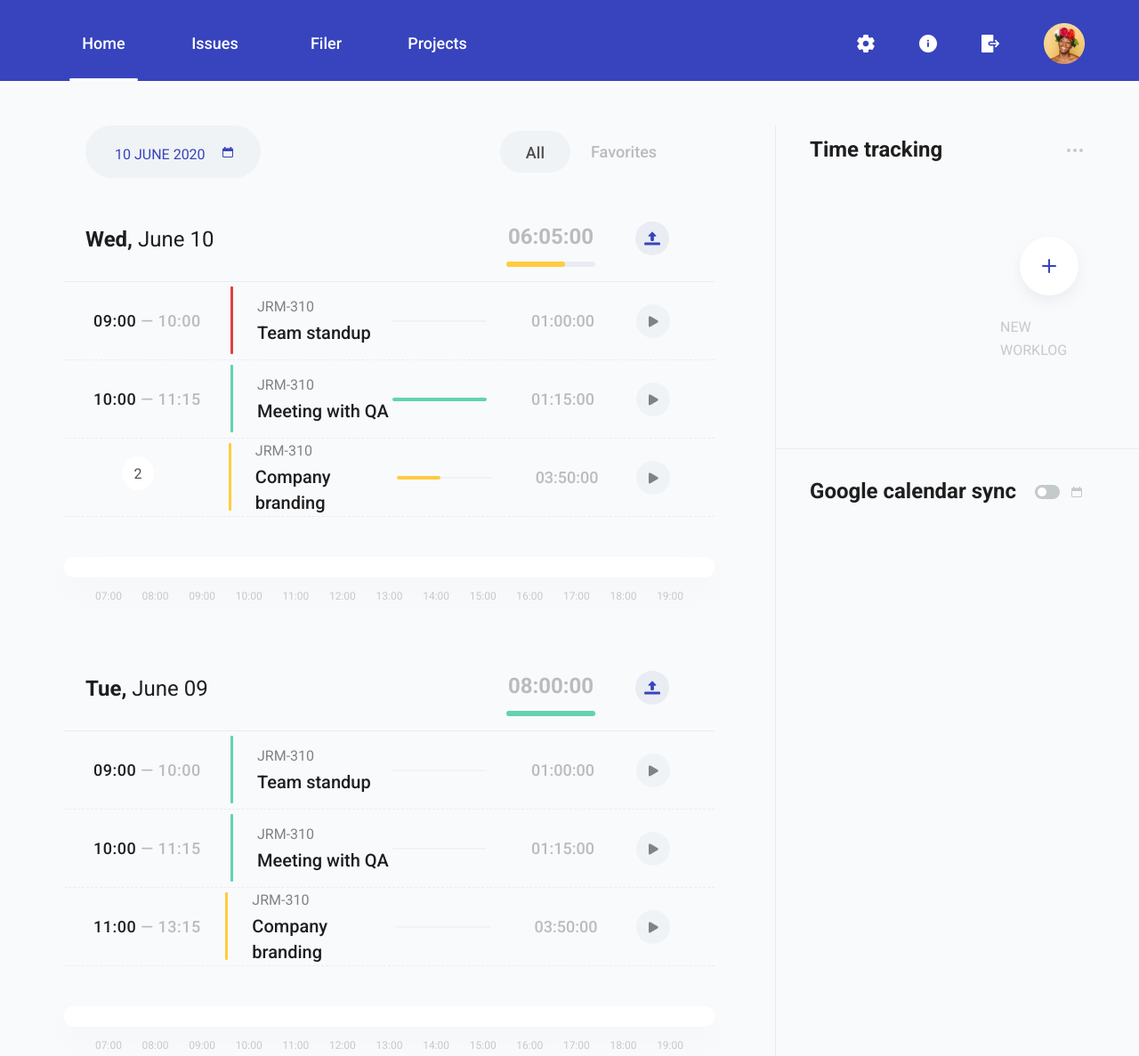
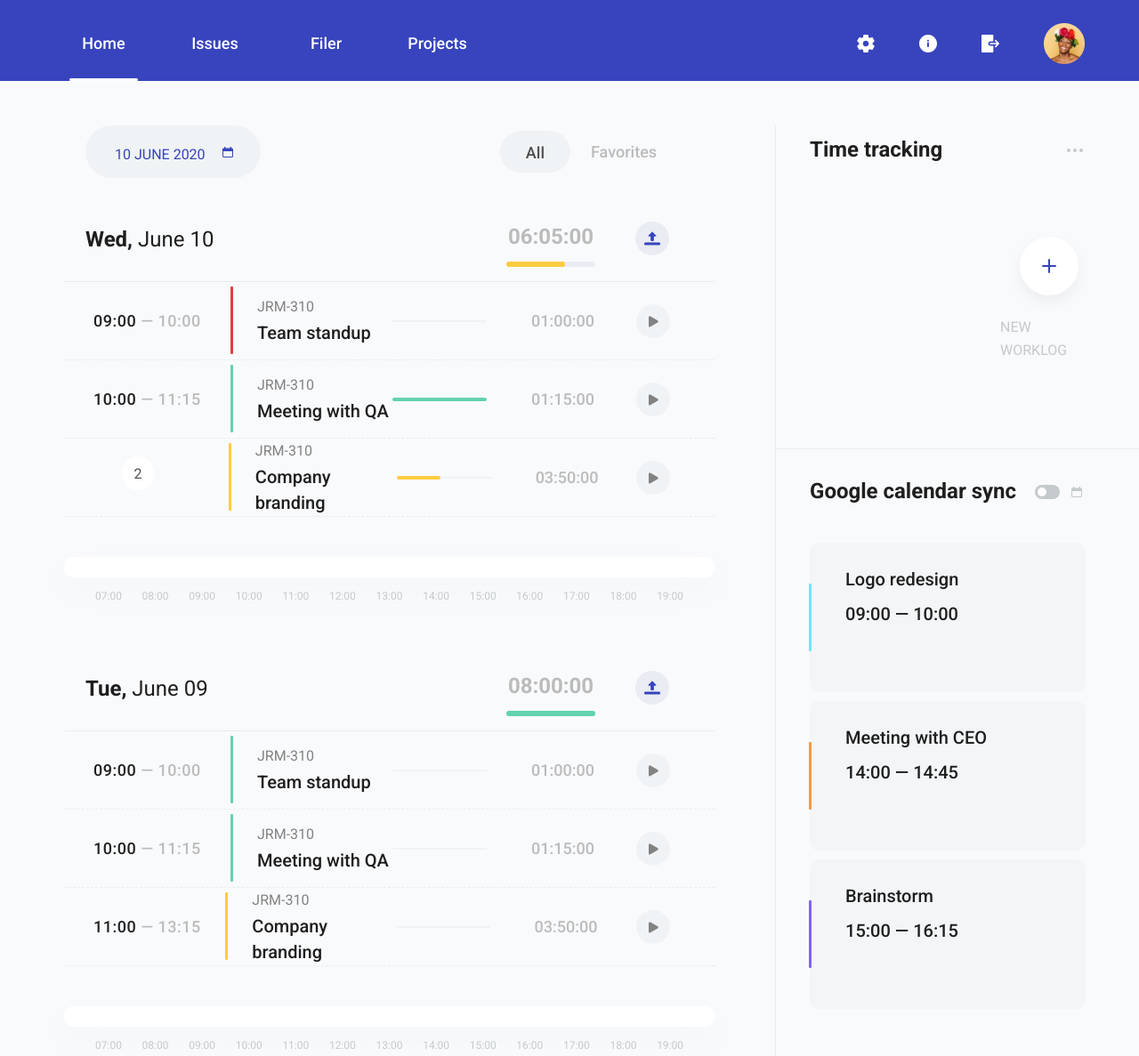
Before and after one commit to irina-lu/time-tracker, a plain HTML site: page index.html in a window 1280 px wide. Shown: the top 1187 px of the page at 89% size. Drawn offline with Linux system fonts and the light colour scheme.

Commit message:
Google sync section realization

```diff
--- a/css/style.css
+++ b/css/style.css
@@ -146,12 +146,12 @@ body {
 
   display: grid;
   grid-template-columns: 66.23% 33.76%;
-  grid-template-rows: 364px 100%;
+  grid-template-rows: 364px 1fr;
 }
 
 .days-list {
   grid-row: 1/3;
-  border-right: 1px solid #E9ECF2;
+  border-right: 1px solid #e9ecf2;
 }
 
 .days-list__heading {
@@ -442,7 +442,8 @@ body {
   display: none;
 }
 
-.day__time-picker {}
+.day__time-picker {
+}
 
 .day__time-picher-range {
   width: 100%;
@@ -460,7 +461,7 @@ body {
   list-style: none;
   font-size: 12px;
   line-height: 17px;
-  color: #C4CACB;
+  color: #c4cacb;
   display: flex;
   justify-content: space-between;
 }
@@ -469,7 +470,7 @@ body {
   padding-left: 38px;
   padding-top: 10px;
   padding-right: 60px;
-  border-bottom: 1px solid #E9ECF2;
+  border-bottom: 1px solid #e9ecf2;
 }
 
 .time-tracking__title-wrapper {
@@ -498,7 +499,7 @@ body {
   width: 4px;
   height: 4px;
   border-radius: 50%;
-  background-color: #C4CACB;
+  background-color: #c4cacb;
   box-shadow: 7px 0px 0px 0px #c4cacb, -7px 0px 0px 0px #c4cacb;
 }
 
@@ -530,7 +531,7 @@ body {
   width: 16px;
   height: 2px;
   border-radius: 5px;
-  background-color: #3744BD;
+  background-color: #3744bd;
 }
 
 .time-tracking__btn::after {
@@ -541,7 +542,7 @@ body {
   font-size: 16px;
   line-height: 26px;
   margin-left: 214px;
-  color: #C4CACB;
+  color: #c4cacb;
 }
 
 .google-sync {
@@ -551,6 +552,7 @@ body {
 .google-sync__title-wrapper {
   display: flex;
   align-items: center;
+  margin-bottom: 40px;
 }
 
 .google-sync__title {
@@ -567,8 +569,8 @@ body {
   display: block;
   width: 28px;
   height: 16px;
-  background-color: #C4CACB;
-  border-radius: 20px;
+  background-color: #c4cacb;
+  border-radius: 15px;
   cursor: pointer;
   transition: background-color 0.3s ease-in;
 }
@@ -586,13 +588,13 @@ body {
   transition: transform 0.3s ease-in;
 }
 
-.google-sync__checkbox:checked+.google-sync__label {
-  background-color: #3744BD;
+.google-sync__checkbox:checked + .google-sync__label {
+  background-color: #3744bd;
   transition: background-color 0.3s ease-in;
 }
 
-.google-sync__checkbox:checked+.google-sync__label::before {
-  transform: translateX(13px);
+.google-sync__checkbox:checked + .google-sync__label::before {
+  transform: translateX(12px);
   transition: transform 0.3s ease-in;
 }
 
@@ -612,3 +614,58 @@ body {
 .google-sync__calendar:focus {
   background-image: url("../img/icon/calendar.svg");
 }
+
+.google-sync__event-list {
+  padding: 0;
+  margin: 0;
+  list-style: none;
+}
+
+.google-sync__event-item {
+  position: relative;
+  padding: 0 40px;
+  padding-top: 27px;
+  margin-bottom: 10px;
+  min-height: 168px;
+  border-radius: 10px;
+  background: #f3f5f7;
+}
+
+.google-sync__event-item::before {
+  content: "";
+  position: absolute;
+  left: -1px;
+  top: 46px;
+  width: 3px;
+  height: 76px;
+  border-radius: 1px;
+}
+
+.google-sync__event-item_turquoise::before {
+  background-color: #75e1f9;
+}
+
+.google-sync__event-item_orange::before {
+  background-color: #f2994a;
+}
+
+.google-sync__event-item_violet::before {
+  background-color: #8165f0;
+}
+
+.google-sync__event-name {
+  margin: 0;
+  padding: 0;
+  margin-bottom: 10px;
+  font-size: 20px;
+  line-height: 29px;
+  font-weight: 500;
+}
+
+.google-sync__event-time {
+  margin: 0;
+  padding: 0;
+  font-size: 20px;
+  line-height: 29px;
+  font-weight: 500;
+}
--- a/index.html
+++ b/index.html
@@ -274,6 +274,20 @@
         <label for="google-check" class="google-sync__label"></label>
         <button class="google-sync__calendar"><span class="visually-hidden">Open calendar</span></button>
       </div>
+      <ul class="google-sync__event-list">
+        <li class="google-sync__event-item google-sync__event-item_turquoise">
+          <h3 class="google-sync__event-name">Logo redesign</h3>
+          <p class="google-sync__event-time">09:00 — 10:00</p>
+        </li>
+        <li class="google-sync__event-item google-sync__event-item_orange">
+          <h3 class="google-sync__event-name">Meeting with CEO</h3>
+          <p class="google-sync__event-time">14:00 — 14:45</p>
+        </li>
+        <li class="google-sync__event-item google-sync__event-item_violet">
+          <h3 class="google-sync__event-name">Brainstorm</h3>
+          <p class="google-sync__event-time">15:00 — 16:15</p>
+        </li>
+      </ul>
     </section>
   </main>
 </body>
```
